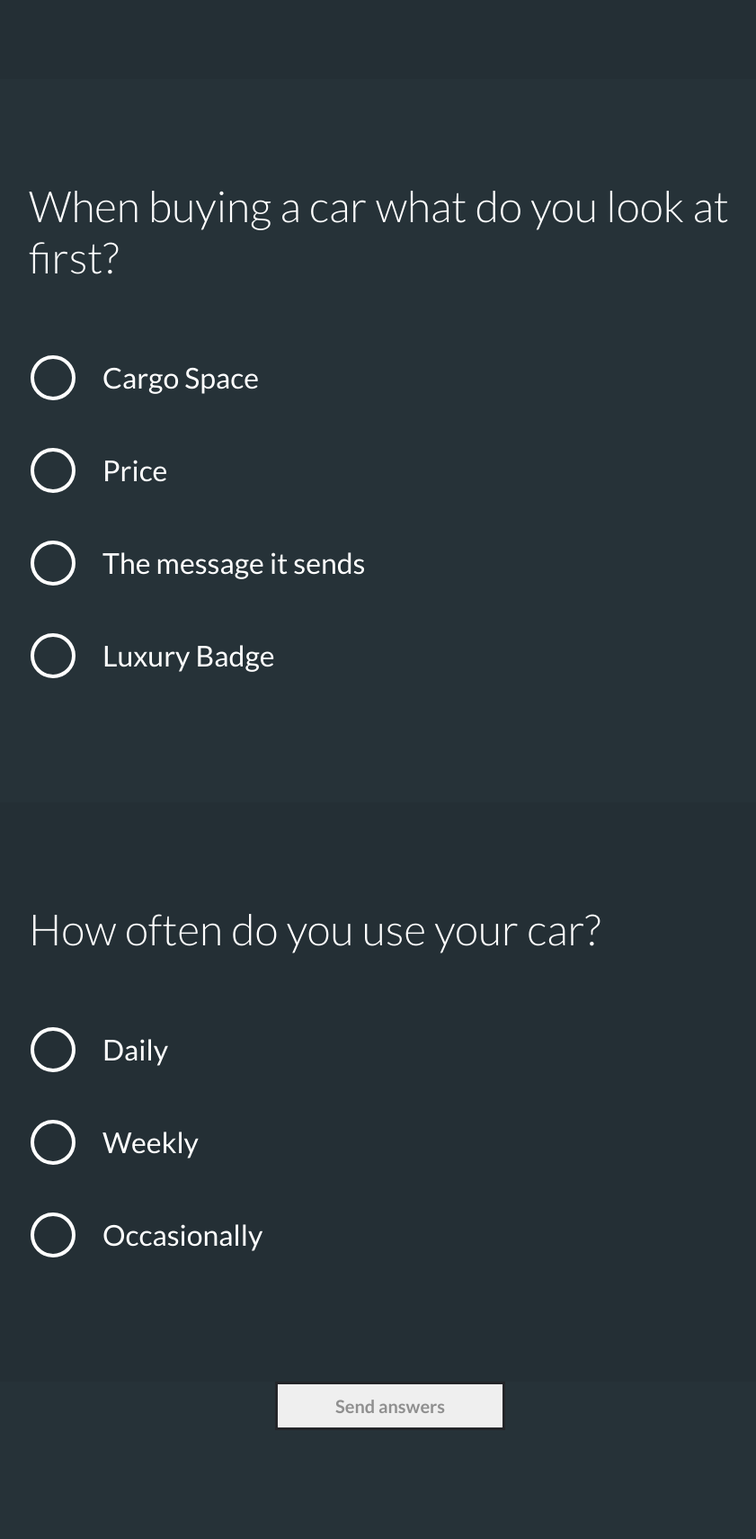
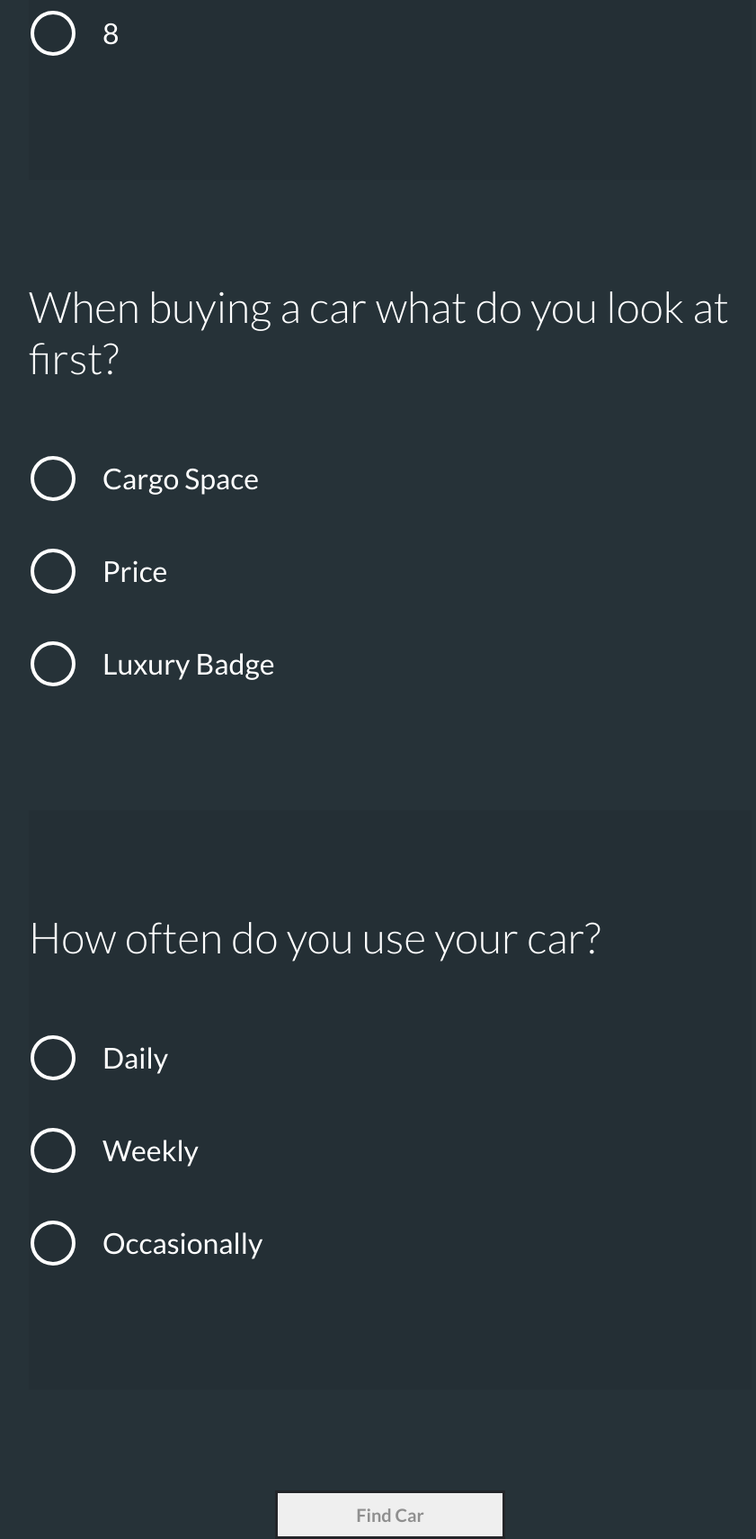
Before and after one commit to scriptonist/GaadiNation, a Flask app: page /recomendation/questions in a window 1280 px wide. Shown: the part 1360-3071 px from the top of the page at 90% size, without its empty margins (206-1047 px from the left). Before the commit the page ends 2950 px from the top, so only its background shows below. Run offline with Flask 2, Linux system fonts and the light colour scheme.

Commit message:
Added Find page modified

```diff
--- a/app/templates/recomendation/find.html
+++ b/app/templates/recomendation/find.html
@@ -5,24 +5,23 @@
         <link href="http://fonts.googleapis.com/icon?family=Material+Icons" rel="stylesheet">
         <link href="https://fonts.googleapis.com/css?family=Alegreya+Sans+SC:100|Raleway" rel="stylesheet">
         <link rel="shortcut icon" href="../favicon.ico">
-        <link rel="stylesheet" type="text/css" href="{{url_for('static',filename='css/normalize.css') }} " />
-		<link rel="stylesheet" type="text/css" href="{{ url_for('static' ,filename='css/demo.css') }} " />
-		<link rel="stylesheet" type="text/css" href="{{url_for('static',filename='css/component.css') }}" />
+        <link rel="stylesheet" type="text/css" href="../static/css/normalize.css" />
+		<link rel="stylesheet" type="text/css" href="../static/css/demo.css" />
+		<link rel="stylesheet" type="text/css" href="../static/css/component.css" />
 		<script src="../static/js/modernizr.custom.js"></script>
 	</head>
 	<body>
 			<section>
 				<form class="ac-custom ac-radio ac-fill" autocomplete="off">
+                    <section>
 					<h2>What's your budget?</h2>
 					<ul>
                         <li><input id="r1" name="r1" type="radio"><label for="r1"><font color="white"  style="font-family:Raleway;">Cheap</font></label></li>
 						<li><input id="r2" name="r1" type="radio"><label for="r2"><font color="white">Affordable</font></label></li>
                         <li><input id="r3" name="r1" type="radio"><label for="r3"><font color="white">Luxury</font></label></li>
 					</ul>
-				</form>
                     </section>
                     <section>
-				<form class="ac-custom ac-radio ac-fill" autocomplete="off">
                     <h2>How many people do you usually travel with?</h2>
                     <ul>
 						<li><input id="r5" name="r2" type="radio"><label for="r5"><font color="white">4</font></label></li>
@@ -30,33 +29,29 @@
 						<li><input id="r7" name="r2" type="radio"><label for="r7"><font color="white">6</font></label></li>
 						<li><input id="r8" name="r2" type="radio"><label for="r8"><font color="white">8</font></label></li>
 					</ul>
-				</form>
                     </section>
                     <section>
-				<form class="ac-custom ac-radio ac-fill" autocomplete="off">
                     <h2>When buying a car what do you look at first?</h2>
                     <ul>
 						<li><input id="r9" name="r3" type="radio"><label for="r9"><font color="white">Cargo Space</font></label></li>
 						<li><input id="r10" name="r3" type="radio"><label for="r10"><font color="white">Price</font></label></li>
-						<li><input id="r11" name="r3" type="radio"><label for="r11"><font color="white">The message it sends</font></label></li>
 						<li><input id="r12" name="r3" type="radio"><label for="r12"><font color="white">Luxury Badge</font></label></li>
 					</ul>
-				</form>
                     </section>
                     <section>
-				<form class="ac-custom ac-radio ac-fill" autocomplete="off">
                     <h2>How often do you use your car?</h2>
                     <ul>
 						<li><input id="r9" name="r4" type="radio"><label for="r9"><font color="white">Daily</font></label></li>
 						<li><input id="r10" name="r4" type="radio"><label for="r10"><font color="white">Weekly</font></label></li>
 						<li><input id="r11" name="r4" type="radio"><label for="r11"><font color="white">Occasionally</font></label></li>
 				   </ul>
+                   </section>
 				</form>
 			</section>
-        <center><button class="fs-submit" type="submit">Send answers</button></center>
+        <center><button class="fs-submit" type="submit">Find Car</button></center>
 
 		</div><!-- /container -->
 
-		<script src="{{ url_for('static',filename='js/svgcheckbx.js') }}"></script>
+		<script src="../static/js/svgcheckbx.js"></script>
 	</body>
 </html>
```
Lines whose indentation alone changed are shown as unchanged.
